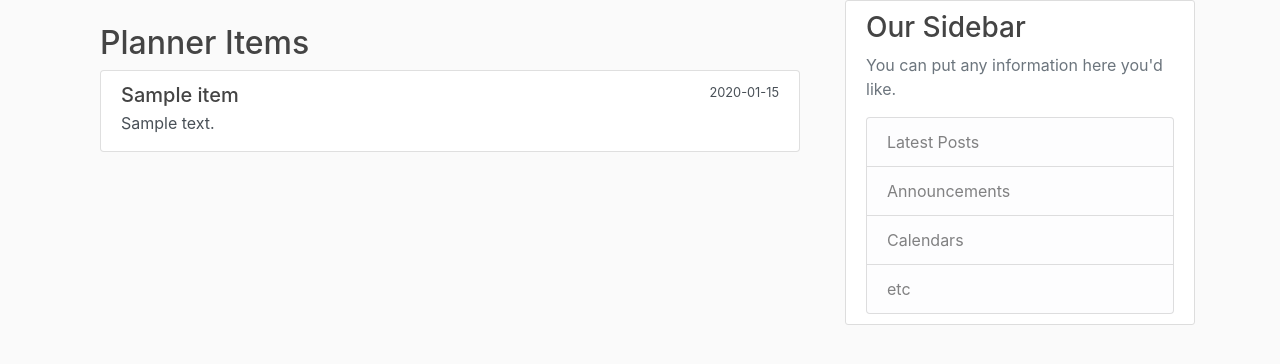
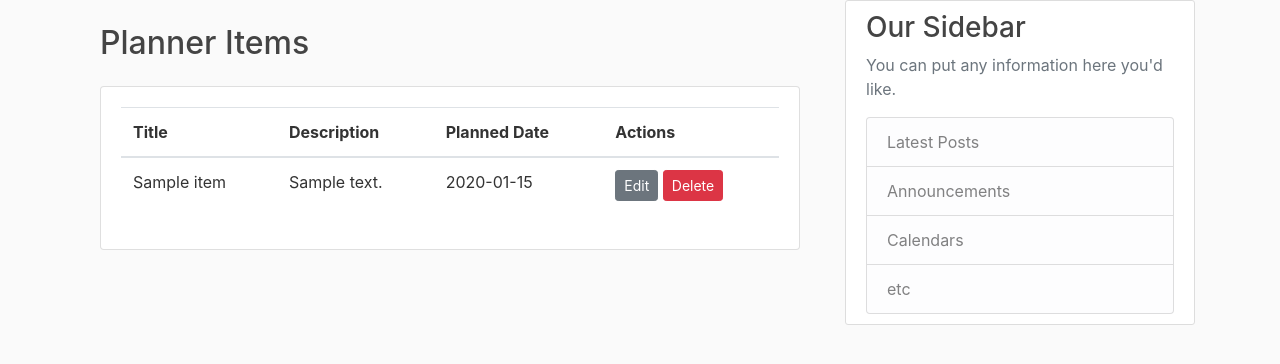
Before and after one commit to thewisepeter/wisdomexpense, a Flask app: page /planner_items in a window 1280 px wide. Shown: the part 80-444 px from the top of the page. Run offline with Flask 3, Linux system fonts and the light colour scheme; a user stored in the database is signed in; tables that the repository leaves empty hold one stand-in row (values such as "Sample post"); some libraries are stand-ins or nearby versions.

Commit message:
added handling of planned items

```diff
--- a/expense_app/routes.py
+++ b/expense_app/routes.py
@@ -432,7 +432,12 @@ def delete_spending_limit(limit_id):
 def new_planner_item():
     form = PlannerItemForm()
     if form.validate_on_submit():
-        planner_item = PlannerItem(title=form.title.data, description=form.description.data, planned_date=form.planned_date.data, user_id=current_user.id)
+        planner_item = PlannerItem(
+            title=form.title.data,
+            description=form.description.data,
+            planned_date=form.planned_date.data,
+            user_id=current_user.id
+        )
         db.session.add(planner_item)
         db.session.commit()
         flash('Your planner item has been added!', 'success')
@@ -444,3 +449,38 @@ def new_planner_item():
 def view_planner_items():
     items = PlannerItem.query.filter_by(user_id=current_user.id).all()
     return render_template('planner_items.html', title='Planner Items', items=items)
+
+@app.route("/planner_item/<int:planner_item_id>/edit", methods=['GET', 'POST'])
+@login_required
+def edit_planner_item(planner_item_id):
+    planner_item = PlannerItem.query.get_or_404(planner_item_id)
+    if planner_item.user_id != current_user.id:
+        abort(403)
+
+    form = PlannerItemForm()
+    if form.validate_on_submit():
+        planner_item.title = form.title.data
+        planner_item.description = form.description.data
+        planner_item.planned_date = form.planned_date.data
+        db.session.commit()
+        flash('Your planner item has been updated!', 'success')
+        return redirect(url_for('view_planner_items'))
+    elif request.method == 'GET':
+        form.title.data = planner_item.title
+        form.description.data = planner_item.description
+        form.planned_date.data = planner_item.planned_date
+
+    return render_template('create_planner_item.html', title='Edit Planner Item', form=form, legend='Edit Planner Item')
+
+
+@app.route("/planner_item/<int:planner_item_id>/delete", methods=['POST'])
+@login_required
+def delete_planner_item(planner_item_id):
+    planner_item = PlannerItem.query.get_or_404(planner_item_id)
+    if planner_item.user_id != current_user.id:
+        abort(403)
+
+    db.session.delete(planner_item)
+    db.session.commit()
+    flash('Your planner item has been deleted!', 'success')
+    return redirect(url_for('view_planner_items'))
--- a/expense_app/templates/planner_items.html
+++ b/expense_app/templates/planner_items.html
@@ -1,22 +1,54 @@
 {% extends "layout.html" %}
 
 {% block content %}
-    <div class="container mt-4">
-        <h2>Planner Items</h2>
-        <div class="list-group">
-            {% for item in items %}
-                <a href="#" class="list-group-item list-group-item-action flex-column align-items-start">
-                    <div class="d-flex w-100 justify-content-between">
-                        <h5 class="mb-1">{{ item.title }}</h5>
-                        <small>{{ item.planned_date.strftime('%Y-%m-%d') }}</small>
+<div class="container mt-4">
+    <h2 class="mb-4">Planner Items</h2>
+    <div class="card">
+        <div class="card-body">
+            <table class="table">
+                <thead>
+                    <tr>
+                        <th scope="col">Title</th>
+                        <th scope="col">Description</th>
+                        <th scope="col">Planned Date</th>
+                        <th scope="col">Actions</th>
+                    </tr>
+                </thead>
+                <tbody>
+                    {% for item in items %}
+                    <tr>
+                        <td>{{ item.title }}</td>
+                        <td>{{ item.description }}</td>
+                        <td>{{ item.planned_date.strftime('%Y-%m-%d') }}</td>
+                        <td>
+                            <a class="btn btn-sm btn-secondary" href="{{ url_for('edit_planner_item', planner_item_id=item.id) }}">Edit</a>
+                            <!-- Trigger the delete modal -->
+                            <button type="button" class="btn btn-sm btn-danger" data-toggle="modal" data-target="#deleteModal{{ item.id }}">Delete</button>
+                        </td>
+                    </tr>
+                    <!-- Modal -->
+                    <div class="modal fade" id="deleteModal{{ item.id }}" tabindex="-1" role="dialog" aria-labelledby="deleteModalLabel{{ item.id }}" aria-hidden="true">
+                        <div class="modal-dialog" role="document">
+                            <div class="modal-content">
+                                <div class="modal-header">
+                                    <h5 class="modal-title" id="deleteModalLabel{{ item.id }}">Delete Planner Item?</h5>
+                                    <button type="button" class="close" data-dismiss="modal" aria-label="Close">
+                                        <span aria-hidden="true">&times;</span>
+                                    </button>
+                                </div>
+                                <div class="modal-footer">
+                                    <button type="button" class="btn btn-secondary" data-dismiss="modal">Close</button>
+                                    <form action="{{ url_for('delete_planner_item', planner_item_id=item.id) }}" method="POST">
+                                        <input class="btn btn-danger" type="submit" value="Delete">
+                                    </form>
+                                </div>
+                            </div>
+                        </div>
                     </div>
-                    <p class="mb-1">{{ item.description }}</p>
-                </a>
-            {% else %}
-                <div class="alert alert-info" role="alert">
-                    No planner items added.
-                </div>
-            {% endfor %}
+                    {% endfor %}
+                </tbody>
+            </table>
         </div>
     </div>
+</div>
 {% endblock %}
```
Also changed, not shown: instance/site.db.
